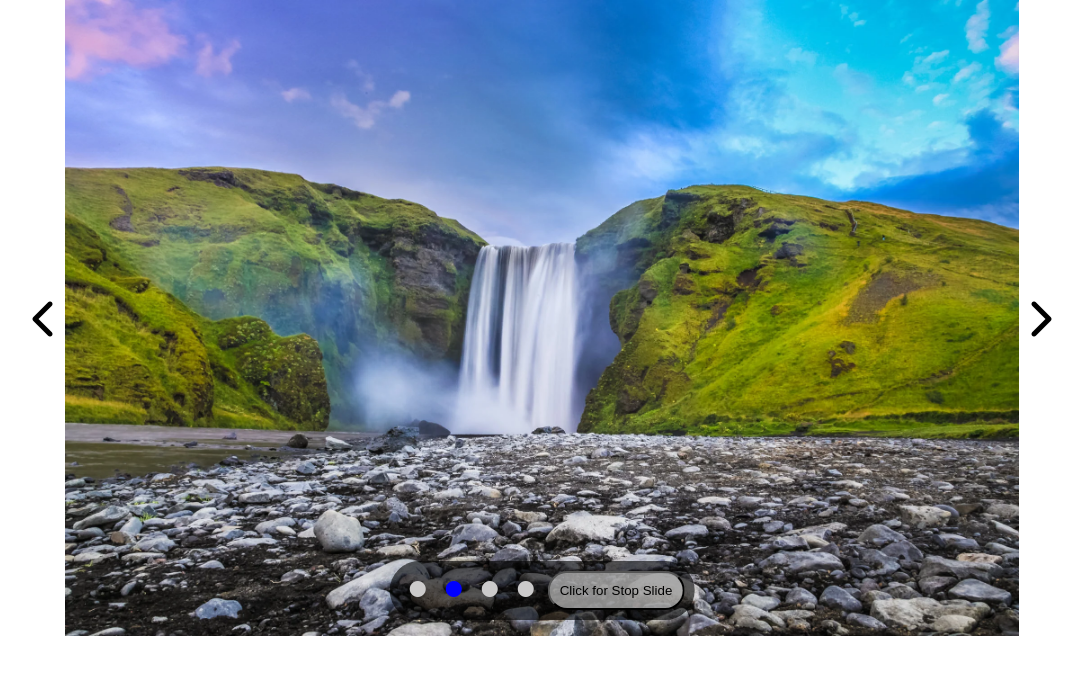
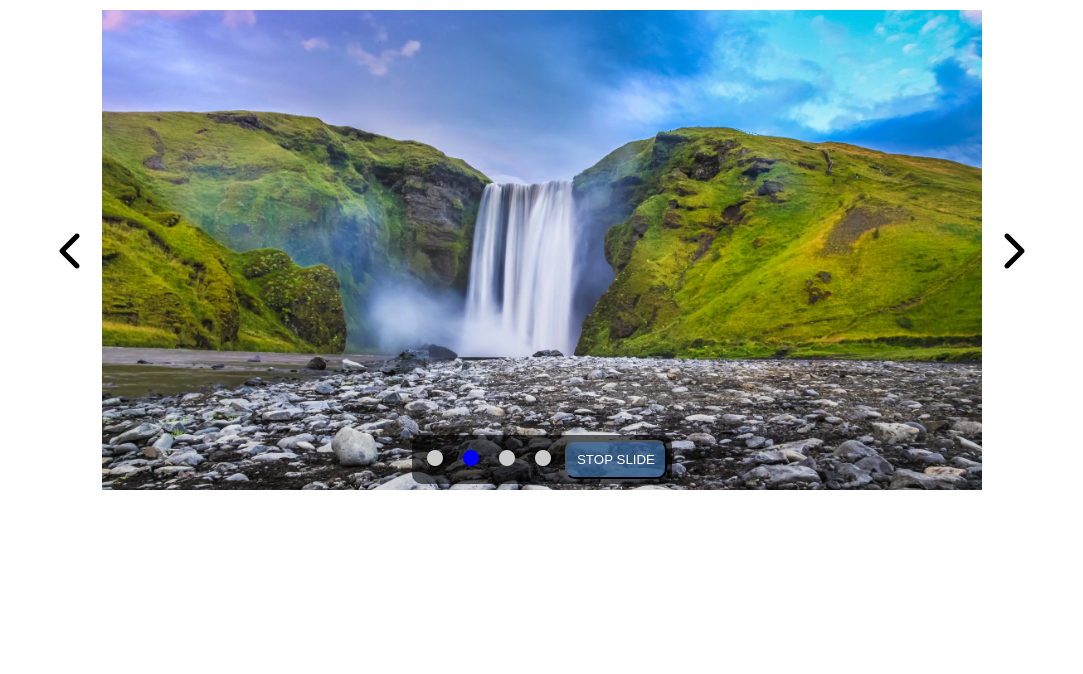
Before and after one commit to StefanoWillBe/Vue-Slider, a plain HTML site: page index.html in a window 1280 px wide. Shown: the whole page, without its empty margins (98-1181 px from the left). Drawn offline with nearby package versions, Linux system fonts and the light colour scheme.

Commit message:
Fatto modifiche

```diff
--- a/css/style.css
+++ b/css/style.css
@@ -6,27 +6,38 @@
 }
 
 img {
-	width: 100%;
+	width: 900px;
+	height: 500px;
+
+}
+
+.img-slider img {
+	padding: 10px;
 	object-fit: cover;
-
 }
 /*APP*/
 .slider-container {
 	position: relative;
 	max-width: 80%;
 	margin: auto;
+
 	}
 
-.slider-caorusel {
+.slider-carousel {
 	display: flex;
+	width: 100%;
 	align-items: center;
+	justify-content: center;
 }
 
-.slider-caorusel .img-slider {
+.slider-carousel .img-slider {
 	padding: 0 5px;
 	align-items: center;
+	justify-content: center;
+	/*le immagini non devono sbordare*/
+	overflow: hidden;
 }
-.slider-caorusel .arrow {
+.slider-carousel .arrow {
 	font-size: 40px;
 
 }
@@ -36,8 +47,8 @@ img {
 	left: 50%;
 	transform: translateX(-50%);
 	background-color: rgba(0,0, 0, 0.6 );
-	padding: 10px;
-	border-radius: 999px;
+	padding: 5px;
+	border-radius: 10px;
 }
 .circle {
 	color: #cccbcb;
@@ -49,10 +60,11 @@ img {
 .arrow{
 	cursor: pointer;
 }
-.botton-stop {
-	background-color: rgba(225, 225, 225, 0.6 );
-	color: black;
+.button-stop {
+	background-color: rgb(68 127 189 / 61%);
+	color: white;
 	padding: 10px;
-	border-radius: 999px;
+	border-radius: 10px;
 	cursor: pointer;
+	text-transform:  uppercase;
 }
--- a/index.html
+++ b/index.html
@@ -4,58 +4,50 @@
     <meta charset="UTF-8"/>
     <meta http-equiv="X-UA-Compatible" content="IE=edge"/>
     <meta name="viewport" content="width=device-width, initial-scale=1.0"/>
-
-    <!--    Bootstrap-->
-    <!-- CSS only -->
-    <!--    <link href="https://cdn.jsdelivr.net/npm/bootstrap@5.2.2/dist/css/bootstrap.min.css" rel="stylesheet"-->
-    <!--          integrity="sha384-Zenh87qX5JnK2Jl0vWa8Ck2rdkQ2Bzep5IDxbcnCeuOxjzrPF/et3URy9Bv1WTRi" crossorigin="anonymous">-->
-
-    <!--    font awesone-->
+    <!--    font awesome-->
     <link rel="stylesheet" href="https://cdnjs.cloudflare.com/ajax/libs/font-awesome/6.2.0/css/all.min.css"
           integrity="sha512-xh6O/CkQoPOWDdYTDqeRdPCVd1SpvCA9XXcUnZS2FmJNp1coAFzvtCN9BmamE+4aHK8yyUHUSCcJHgXloTyT2A=="
           crossorigin="anonymous" referrerpolicy="no-referrer"/>
     <!--    Vue 2-->
     <script src="https://cdn.jsdelivr.net/npm/vue@2/dist/vue.js"></script>
-
     <link rel="stylesheet" href="css/style.css">
     <title>Vue Slider Image</title>
 </head>
 <body>
 <!-- APP -->
 <div id="app">
-
     <!-- CONTAINER SLIDER -->
     <div class="slider-container">
 
-        <!-- SLIDE CAORUSEL-->
-        <div class="slider-caorusel">
+        <!-- SLIDE CAROUSEL-->
+        <div class="slider-carousel">
 
             <!-- CHEVRON LEFT-->
                 <div class="arrow" @click="prevPhoto">
-                    <i class="fa-solid fa-chevron-left"></i>
+                    <em class="fa-solid fa-chevron-left"></em>
                 </div>
-                <!-- END CHEVRON LEFT-->
+            <!-- END CHEVRON LEFT-->
 
-                <!-- IMG SLIDER-->
+            <!-- IMG SLIDER-->
                 <div class="img-slider">
                     <img :src="carouselImages[indexCarousel]" alt="">
                 </div>
-                <!-- END IMG SLIDER-->
+            <!-- END IMG SLIDER-->
 
-                <!-- CHEVRON RIGHT-->
+            <!-- CHEVRON RIGHT-->
                 <div class="arrow" @click="nextPhoto">
-                    <i class="fa-solid fa-chevron-right"></i>
+                    <em class="fa-solid fa-chevron-right"></em>
                 </div>
-                <!-- END CHEVRON RIGHT-->
+            <!-- END CHEVRON RIGHT-->
         </div>
-        <!-- END SLIDE CAORUSEL-->
+        <!-- END SLIDE CAROUSEL-->
 
         <!-- CIRCLES -->
         <div class="circles">
             <span v-for="(image, index) in carouselImages" class="circle" :class="{active: index == indexCarousel}">
-                <i class="fas fa-circle"></i>
+                <em class="fas fa-circle"></em>
             </span>
-            <button @click="autoSlideStop" class="botton-stop">Click for Stop Slide</button>
+            <button @click="autoSlideStop" class="button-stop">Stop Slide</button>
         </div>
         <!--  END CIRCLES -->
     </div>
--- a/js/script.js
+++ b/js/script.js
@@ -2,9 +2,11 @@ var app = new Vue({
     el: '#app',
     data: {
         // creo la variabile che mi serve per stoppare setinterval
-        autoSlideIterval: 0,
+        autoSlideInterval: 0,
+
         // indexCarousel è l'indice dell'array carouselImages
         indexCarousel: 0,
+
         // creo un array di img per il carosello
         carouselImages: [
             "img/campagna.jpg",
```
